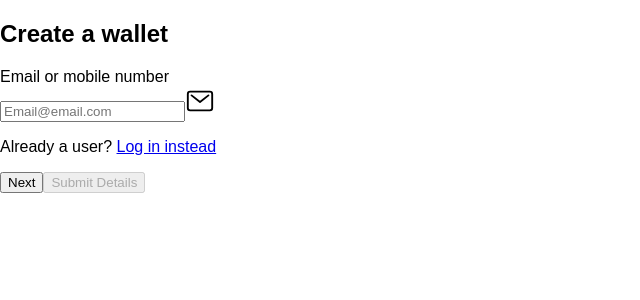
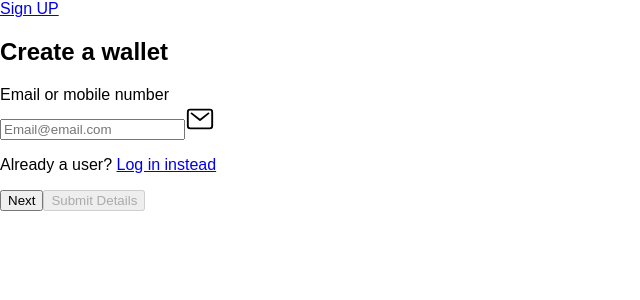
Before and after one commit to MrSakuraHub/AZH_1_24, a React (Create React App) app: page /signup in a window 1280 px wide. Shown: the top 300 px of the page, without its empty margins (0-640 px from the left). Built offline with nearby package versions, Linux system fonts and the light colour scheme; a web font is replaced by a local one.

Commit message:
Reformatted to add a Navbar component

```diff
--- a/package.json
+++ b/package.json
@@ -8,6 +8,7 @@
     "@testing-library/user-event": "^13.5.0",
     "react": "^18.2.0",
     "react-dom": "^18.2.0",
+    "react-router-dom": "^6.21.3",
     "react-scripts": "^5.0.1",
     "web-vitals": "^2.1.4"
   },
--- a/src/App.js
+++ b/src/App.js
@@ -1,12 +1,18 @@
-import Form from './formComponents/form';
-import { FormProvider } from './context/FormContext';
+import { BrowserRouter as Router, Routes, Route } from 'react-router-dom';
+import Navbar from './components/Navbar'
 import './App.css';
+import SignUp from './pages/SignUp';
 
 function App() {
   return (
-    <FormProvider>
-      <Form/>
-    </FormProvider>
+    <div>
+      <Router>
+        <Navbar />
+        <Routes>
+          <Route path='signup' element={<SignUp />}/>
+        </Routes>
+      </Router>
+    </div>
   );
 }
 
--- /dev/null
+++ b/src/components/Navbar.js
@@ -0,0 +1,12 @@
+import { Link } from "react-router-dom";
+import './Navbar.css'
+
+function Navbar () {
+    return (
+        <div className="navigation">
+            <Link to='SignUp'>Sign UP</Link>
+        </div>
+    )
+}
+
+export default Navbar;
--- /dev/null
+++ b/src/pages/SignUp.js
@@ -0,0 +1,13 @@
+import Form from '../formComponents/form';
+import { FormProvider } from '../context/FormContext';
+import '../App.css';
+
+function SignUp () {
+  return (
+  <FormProvider>
+    <Form/>
+  </FormProvider>
+  )
+}
+
+export default SignUp;
```
Also changed, not shown: src/components/Navbar.css (added), 1 other file (tests, documents, lock files or other folders).
